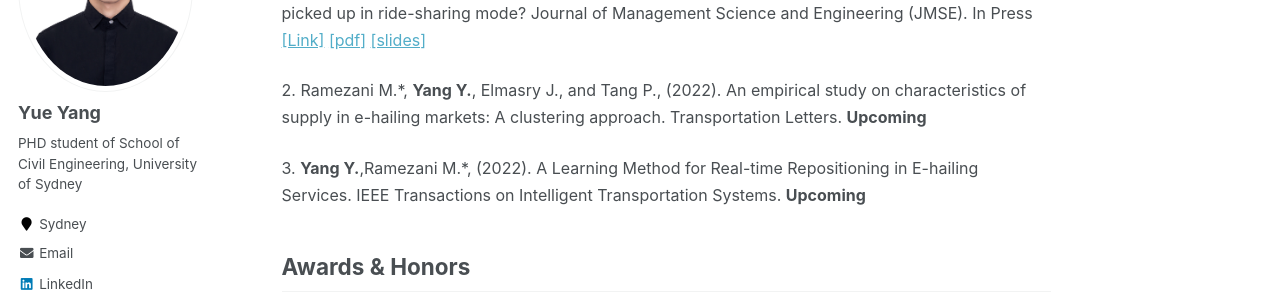
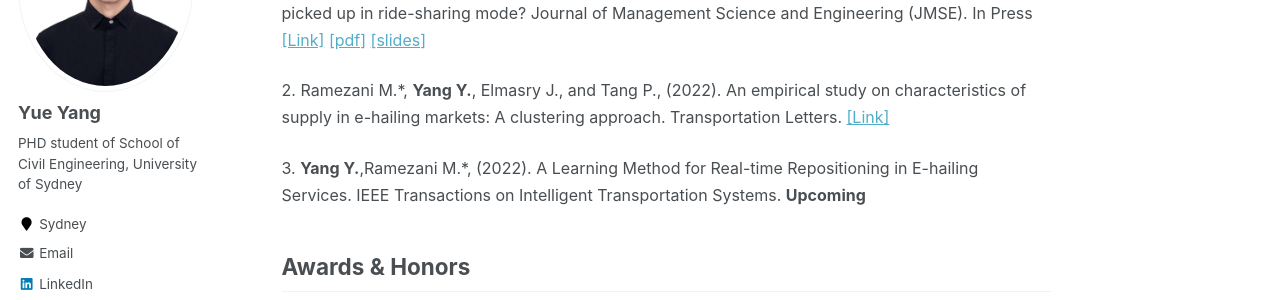
Before and after one commit to marco-yue/biography, a Jekyll site: the page built from _pages/about.md, in a window 1280 px wide and 900 px high, scrolled down 1712 px. Shown: the part 153-453 px from the top of the window. Built offline with Jekyll 4.4.1, drawn with Linux system fonts in a browser that asks for light colours.

Commit message:
Update about.md

```diff
--- a/_pages/about.md
+++ b/_pages/about.md
@@ -84,8 +84,9 @@ redirect_from:
 
 <p><font size=3>
 2. Ramezani M.*, <b>Yang Y.</b>, Elmasry J., and Tang P., (2022). An empirical study on characteristics of supply in e-hailing markets: A clustering
-approach. Transportation Letters.  <b>Upcoming</b>
+approach. Transportation Letters.  <a href="https://www.tandfonline.com/doi/abs/10.1080/19427867.2022.2079869">[Link]</a>
   </font></p>
+
 
 <p><font size=3>
 3. <b>Yang Y.</b>,Ramezani M.*, (2022). A Learning Method for Real-time Repositioning in E-hailing Services. IEEE Transactions on Intelligent Transportation Systems. <b>Upcoming</b> </font></p>
```
